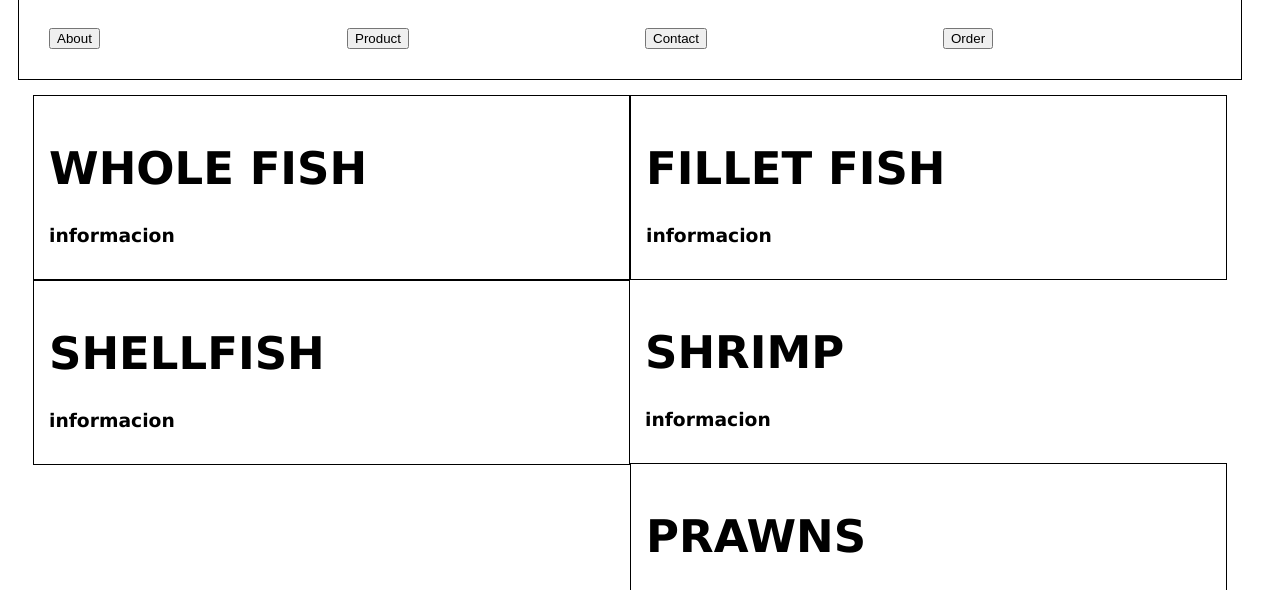
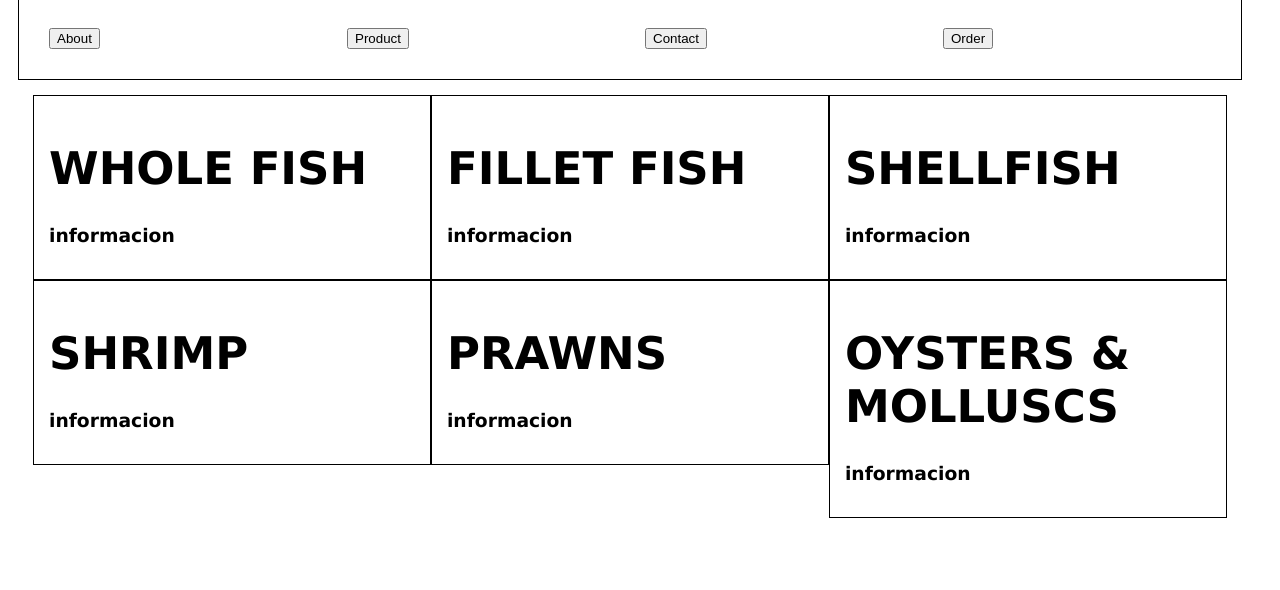
Before and after one commit to AngelRoEst/Practica-3.1, a plain HTML site: page index.html in a window 1280 px wide. Shown: the part 189-779 px from the top of the page. Drawn offline with Linux system fonts and the light colour scheme.

Commit message:
hot fix typo pescado

```diff
--- a/style.css
+++ b/style.css
@@ -123,30 +123,30 @@
   }
 
   .col-4-wholefish {
-    width: 50%;
+    width: 33.33%;
     border: 1px solid black;
   }
   .col-5-filletfish {
-    width: 50%;
+    width: 33.33%;
     border: 1px solid black;
   }
 
   .col-10-shellfish {
-    width: 50%;
+    width: 33.33%;
     border: 1px solid black;
   }
 
-  .col-7-srhimp{
-    width: 50%;
+  .col-7-shrimp{
+    width: 33.33%;
     border: 1px solid black;
   }
 
   .col-8-prawns{
-    width: 50%;
+    width: 33.33%;
     border: 1px solid black;
   }
   .col-9-oysters-molluscs{
-    width: 50%;
+    width:  33.33%;
     border: 1px solid black;
   }
 
```
